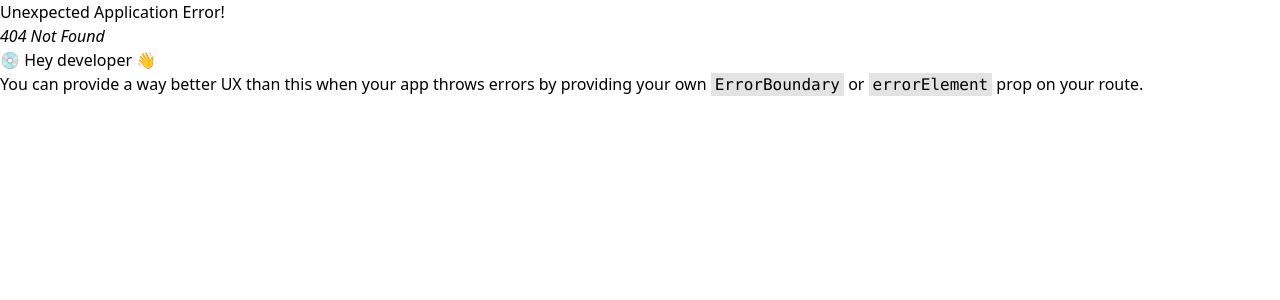
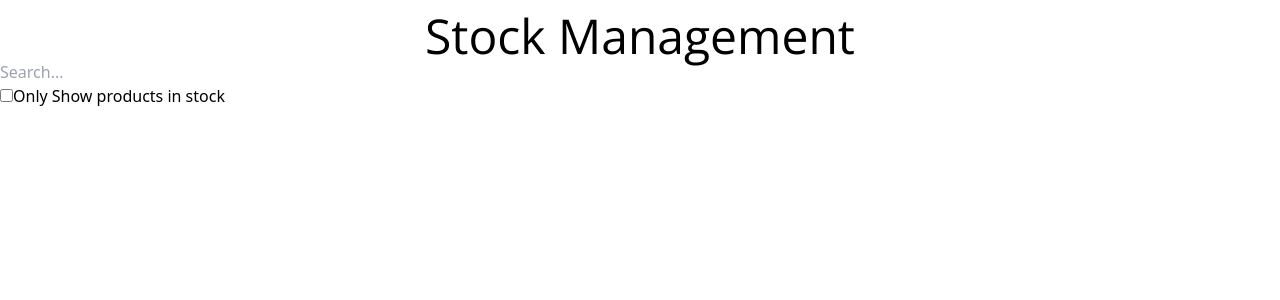
Before and after one commit to nabin-skilluplabs/skillup_labs_fsd_batch_01_2023, a React (Vite) app in the folder react-app/: page /stock in a window 1280 px wide. Before the commit this address had no page. Shown: the top 300 px of the page. Built offline with nearby package versions, Linux system fonts and the light colour scheme.

Commit message:
Added filterable product table

```diff
--- a/react-app/src/App.jsx
+++ b/react-app/src/App.jsx
@@ -9,6 +9,10 @@ export default function App() {
     {
       title: "Counter",
       path: "/counter",
+    },
+    {
+      title: "Stock Management",
+      path: "/Stock",
     },
   ];
   return (
--- /dev/null
+++ b/react-app/src/Stock.jsx
@@ -0,0 +1,19 @@
+import Header from "./components/Header";
+import FilterableProductTable from "./components/FilterableProductTable";
+const productData = [
+  { category: "Fruits", price: "$1", stocked: true, name: "Apple" },
+  { category: "Fruits", price: "$1", stocked: true, name: "Dragonfruit" },
+  { category: "Fruits", price: "$2", stocked: false, name: "Passionfruit" },
+  { category: "Vegetables", price: "$2", stocked: true, name: "Spinach" },
+  { category: "Vegetables", price: "$4", stocked: false, name: "Pumpkin" },
+  { category: "Vegetables", price: "$1", stocked: true, name: "Peas" },
+];
+function Stock() {
+  return (
+    <div>
+      <Header appName="Stock Management" />
+      <FilterableProductTable />
+    </div>
+  );
+}
+export default Stock;
--- /dev/null
+++ b/react-app/src/components/FilterableProductTable.jsx
@@ -0,0 +1,11 @@
+import SearchBar from "./SearchBar";
+
+function FilterableProductTable({ productData }) {
+  return (
+    <div>
+      <SearchBar />
+    </div>
+  );
+}
+
+export default FilterableProductTable;
--- /dev/null
+++ b/react-app/src/components/SearchBar.jsx
@@ -0,0 +1,13 @@
+function SearchBar() {
+  return (
+    <div>
+      <input className="block" placeholder="Search..." type="search" />
+      <label htmlFor="inStock">
+        <input type="checkbox" id="inStock" />
+        Only Show products in stock
+      </label>
+    </div>
+  );
+}
+
+export default SearchBar;
```
Also changed, not shown: react-app/src/router.jsx (+7 -2 lines).
